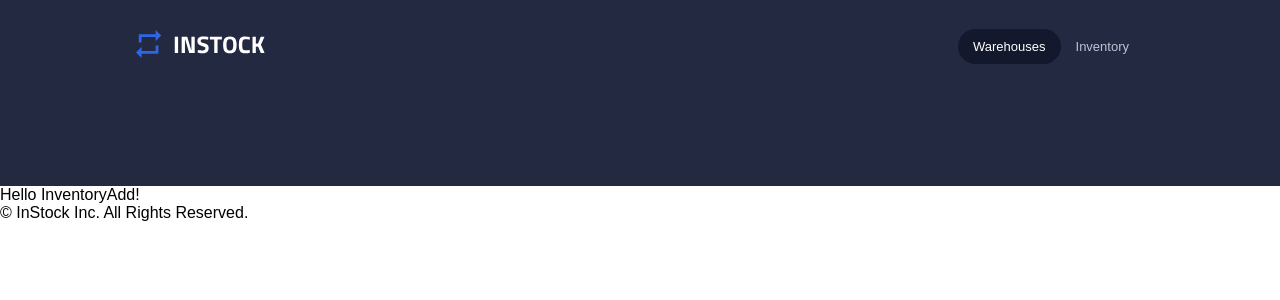
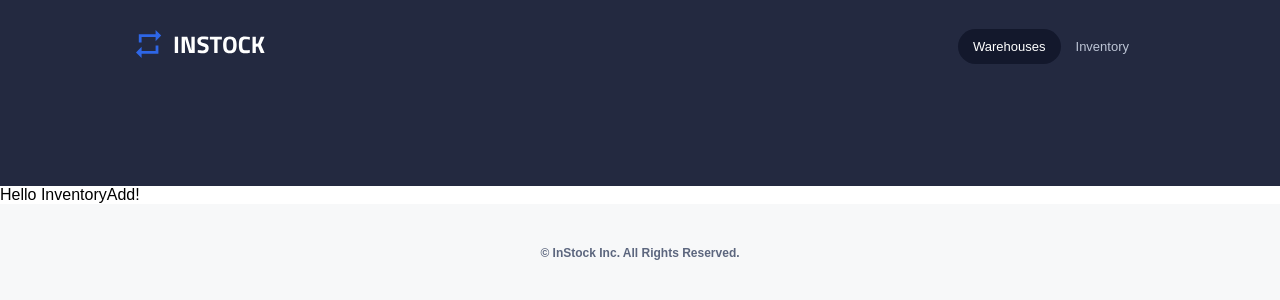
Before and after one commit to MoeyR/instock, a React (Create React App) app: page /inventory/add in a window 1280 px wide. Shown: the top 300 px of the page. Built offline with nearby package versions, Linux system fonts and the light colour scheme.

Commit message:
footer styling updated

```diff
--- a/src/components/Footer/Footer.jsx
+++ b/src/components/Footer/Footer.jsx
@@ -1,8 +1,10 @@
+import './Footer.scss'
+
 function Footer(){
     return (
         <>
-            <div>
-                <p>&copy; InStock Inc. All Rights Reserved.</p>
+            <div className='footer'>
+                <h4 className='footer__text'>&copy; InStock Inc. All Rights Reserved.</h4>
             </div>
         </>
     );
--- /dev/null
+++ b/src/components/Footer/Footer.scss
@@ -0,0 +1,15 @@
+@use '../../styles/partials/colors' as *;
+@use '../../styles//partials/mixins' as *;
+
+.footer {
+    display: flex;
+    align-items: center;
+    justify-content: center;
+    background-color: $lightgrey;
+    width: 100%;
+    padding: 2.5rem 0;
+
+    &__text {
+        color:$slate
+    }
+}
```
